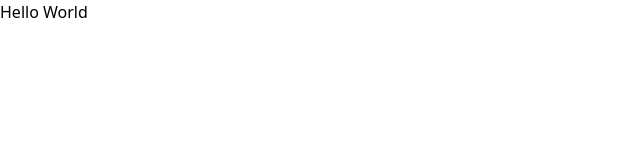
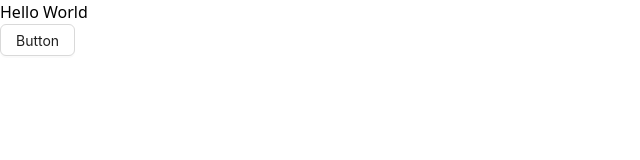
Before and after one commit to devgustavovasquez/challenge-colab, a Next.js app: page / in a window 1280 px wide. Shown: the top 160 px of the page, without its empty margins (0-640 px from the left). Built offline with nearby package versions, Linux system fonts and the light colour scheme.

Commit message:
chore: add antd drivers

```diff
--- a/package.json
+++ b/package.json
@@ -12,6 +12,7 @@
     "@types/node": "18.15.11",
     "@types/react": "18.0.34",
     "@types/react-dom": "18.0.11",
+    "antd": "^5.4.2",
     "autoprefixer": "10.4.14",
     "eslint": "8.38.0",
     "eslint-config-next": "13.3.0",
--- a/src/pages/index.tsx
+++ b/src/pages/index.tsx
@@ -1,3 +1,10 @@
+import { Button } from "antd";
+
 export default function Home() {
-  return <h1>Hello World</h1>;
+  return (
+    <>
+      <h1>Hello World</h1>
+      <Button type="default">Button</Button>
+    </>
+  );
 }
```
Also changed, not shown: 1 other file (tests, documents, lock files or other folders).
